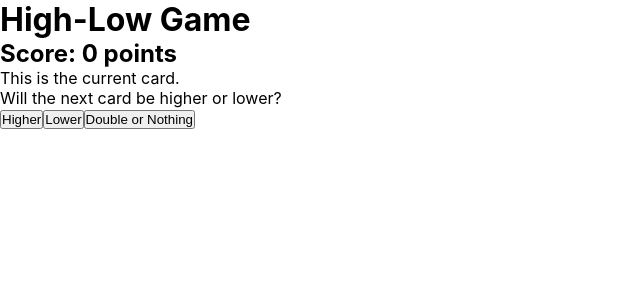
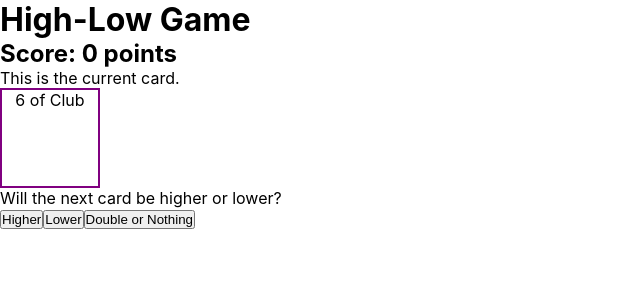
Before and after one commit to franco-ortega/ti-high-low, a React (Create React App) app: page / in a window 1280 px wide. Shown: the top 300 px of the page, without its empty margins (0-640 px from the left). Built offline with nearby package versions, Linux system fonts and the light colour scheme.

Commit message:
display revealed card

```diff
--- a/src/App.js
+++ b/src/App.js
@@ -65,12 +65,16 @@ const Scoreboard = ({ score = 0 }) => {
   }
 
 
-  const CurrentCard = ({ card }) => {
+  const CurrentCard = () => {
+    let placeInDeck = 0
+    const revealedCard = shuffledDeck[placeInDeck] || ''
+
+    // console.log(revealedCard);
     return (
       <div>
         This is the current card.
-        <p>
-          {card}
+        <p style={{ border: 'solid purple 2px', height: '100px', width: '100px', textAlign: 'center'}}>
+          {revealedCard.value} of {revealedCard.suit}
         </p>
         Will the next card be higher or lower?
 
```
